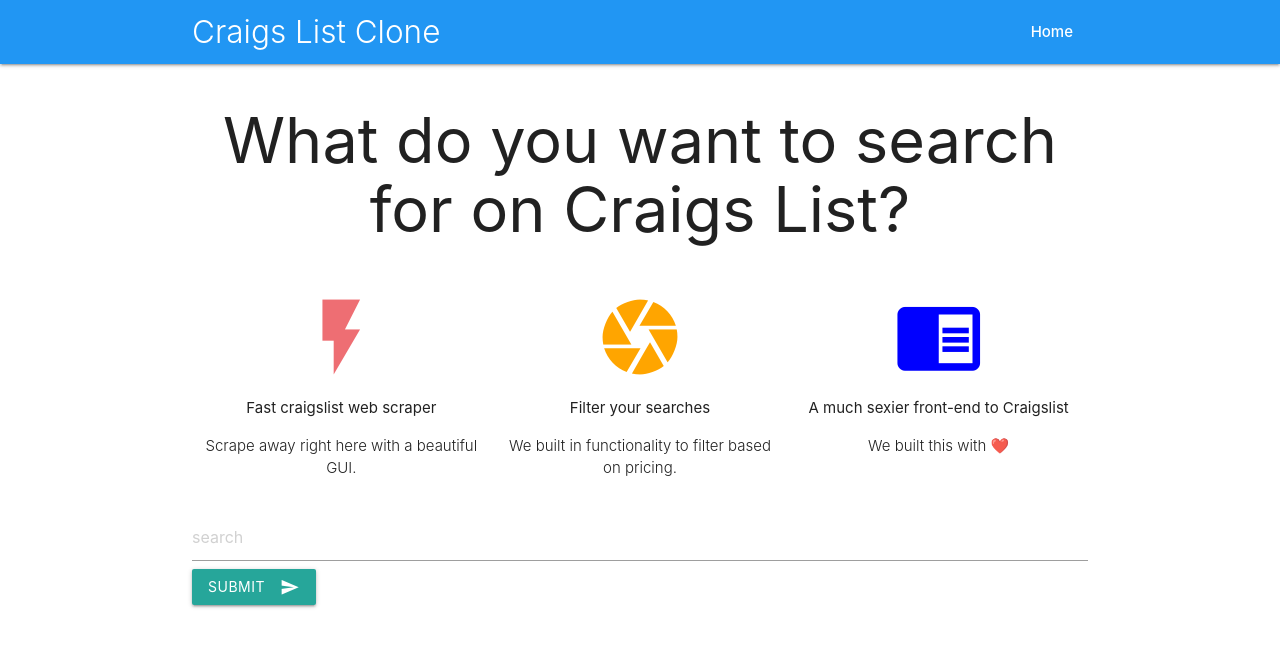
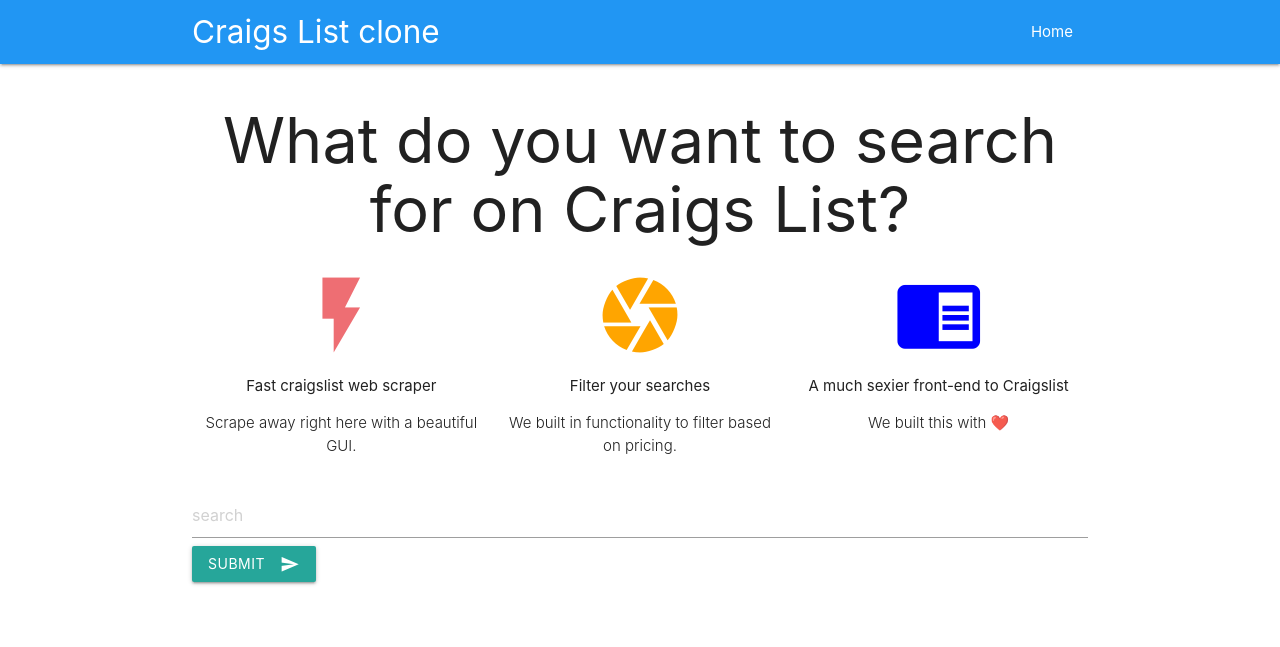
Before and after one commit to Kordzakhiaa/craigslistapp, a Django app: page / in a window 1280 px wide. Shown: the top 647 px of the page. Run offline with Django 3.2, Linux system fonts and the light colour scheme.

Commit message:
added parsers in new_search view, modified base.html also added styles

```diff
--- a/my_app/views.py
+++ b/my_app/views.py
@@ -5,10 +5,11 @@
 from .models import *
 
 URL = 'https://losangeles.craigslist.org/search/?query={}'
+IMAGE_URL = ' https://www.images.craigslist.org/{}_300x300.jpg'
 
 
 def home(request):
-    return render(request, 'my_app/home.html')
+    return render(request, 'base.html')
 
 
 def new_search(request):
@@ -18,7 +19,29 @@
     response = requests.get(final_url)
     data = response.text
     soup = BeautifulSoup(data, features='html.parser')
-    post_title = soup.find_all('a', {'class': 'result-title'})
+    post_listings = soup.find_all('li', {'class': 'result-row'})
 
-    context = {'search': search}
+    final_postings = []
+
+    for post in post_listings:
+        post_title = post.find(class_="result-title").text
+        post_url = post.find('a').get('href')
+        if post.find(class_="result-price"):
+            post_price = post.find(class_="result-price").text
+        else:
+            post_price = 'N/A'
+
+        if post.find(class_='result-image').get('data-ids'):
+            post_image_id = post.find(class_='result-image').get('data-ids').split(',')[0].split(':')[1]
+
+            post_image_url = IMAGE_URL.format(post_image_id)
+        else:
+            post_image_url = 'https://craigslist.org/images/peace.jpg'
+
+        final_postings.append((post_title, post_url, post_price, post_image_url))
+
+    context = {
+        'search': search,
+        'final_postings': final_postings,
+    }
     return render(request, 'my_app/new_search.html', context)
--- a/static/css/style.css
+++ b/static/css/style.css
@@ -0,0 +1,9 @@
+.card {
+    height: 400px;
+    overflow: hidden;
+}
+
+.card-image {
+    height: 250px;
+    overflow: hidden;
+}
--- a/templates/base.html
+++ b/templates/base.html
@@ -1,27 +1,70 @@
 {% load static %}
+
 <html lang="en">
 <head>
     <meta charset="UTF-8">
-    <title>Craigs List</title>
+    <title>Craigs List Clone</title>
     <meta charset="UTF-8"/>
     <meta name="viewport" content="width=device-width, initial-scale=1"/>
-    <link rel="stylesheet" href="{% static 'css/style.css' %}">
+    <link rel="stylesheet" href="{% static "css/style.css" %}">
     <link rel="stylesheet" href="https://cdnjs.cloudflare.com/ajax/libs/materialize/1.0.0/css/materialize.min.css">
     <link href="https://fonts.googleapis.com/icon?family=Material+Icons" rel="stylesheet">
 
 </head>
-<nav class="light blue">
+<body>
+<nav class="blue">
     <div class="container nav-wrapper">
-        <a href="{% url 'my_app:home_page' %}" class="brand-logo">Craigs List Clone</a>
+        <a href="{% url 'my_app:home_page' %}" class="brand-logo">Craigs List clone</a>
         <ul id="nav-mobile" class="right">
-            <li><a href="{% url 'my_app:home_page' %}"><strong>Home</strong></a></li>
+            <li><a href="{% url 'my_app:home_page' %}">Home</a></li>
         </ul>
     </div>
 </nav>
 
-<body>
+<div class="container">
+    <h1 style="text-align: center">What do you want to search for on Craigs List?</h1>
+    <div class="row">
+        <div class="col s4">
+            <!-- Promo Content 1 goes here -->
+            <div class="center">
+                <i class="large material-icons" style="color: #EE6E73">flash_on</i>
+                <p>Fast craigslist web scraper</p>
+                <p class="light center">Scrape away right here with a beautiful GUI.</p>
+            </div>
+        </div>
+
+        <div class="col s4">
+            <!-- Promo Content 2 goes here -->
+            <div class="center">
+                <i class="large material-icons" style="color: orange">camera</i>
+                <p>Filter your searches</p>
+                <p class="light center">We built in functionality to filter based on pricing.</p>
+            </div>
+        </div>
+
+        <div class="col s4">
+            <!-- Promo Content 3 goes here -->
+            <div class="center">
+                <i class="large material-icons" style="color: blue">chrome_reader_mode</i>
+                <p>A much sexier front-end to Craigslist</p>
+                <p class="light center">We built this with ❤️</p>
+            </div>
+        </div>
+    </div>
+
+    <form action="{% url 'my_app:new_search' %}" method="post">
+        {% csrf_token %}
+        <input type="text" name="search" placeholder="search">
+        <button class="btn waves-effect waves-light" type="submit" name="action">Submit
+            <i class="material-icons right">send</i>
+        </button>
+    </form>
+
     {% block body %}
+
     {% endblock body %}
+</div>
+
 <script src="https://cdnjs.cloudflare.com/ajax/libs/materialize/1.0.0/js/materialize.min.js"></script>
 </body>
 </html>
--- a/templates/my_app/home.html
+++ b/templates/my_app/home.html
@@ -1,44 +1,4 @@
 {% extends 'base.html' %}
 {% block body %}
-    <div class="container">
-        <h1 style="text-align: center">What do you want to search for on Craigs List?</h1>
-            <br>
-        <div class="row">
-            <div class="col s4">
-                <!-- Promo Content 1 goes here -->
-                <div class="center">
-                    <i class="large material-icons" style="color: #EE6E73">flash_on</i>
-                    <p>Fast craigslist web scraper</p>
-                    <p class="light center">Scrape away right here with a beautiful GUI.</p>
-                </div>
-            </div>
 
-            <div class="col s4">
-                <!-- Promo Content 2 goes here -->
-                <div class="center">
-                    <i class="large material-icons" style="color: orange">camera</i>
-                    <p>Filter your searches</p>
-                    <p class="light center">We built in functionality to filter based on pricing.</p>
-                </div>
-            </div>
-
-            <div class="col s4">
-                <!-- Promo Content 3 goes here -->
-                <div class="center">
-                    <i class="large material-icons" style="color: blue">chrome_reader_mode</i>
-                    <p>A much sexier front-end to Craigslist</p>
-                    <p class="light center">We built this with ❤️</p>
-                </div>
-            </div>
-        </div>
-        <form action="" method="post">
-            {% csrf_token %}
-            <label>
-                <input type="text" name="search" placeholder="search">
-            </label>
-            <button class="btn waves-effect waves-light" type="submit" name="action">Submit
-                <i class="material-icons right">send</i>
-            </button>
-        </form>
-    </div>
 {% endblock %}
```
Also changed, not shown: db.sqlite3, templates/my_app/new_search.html (indentation only).
